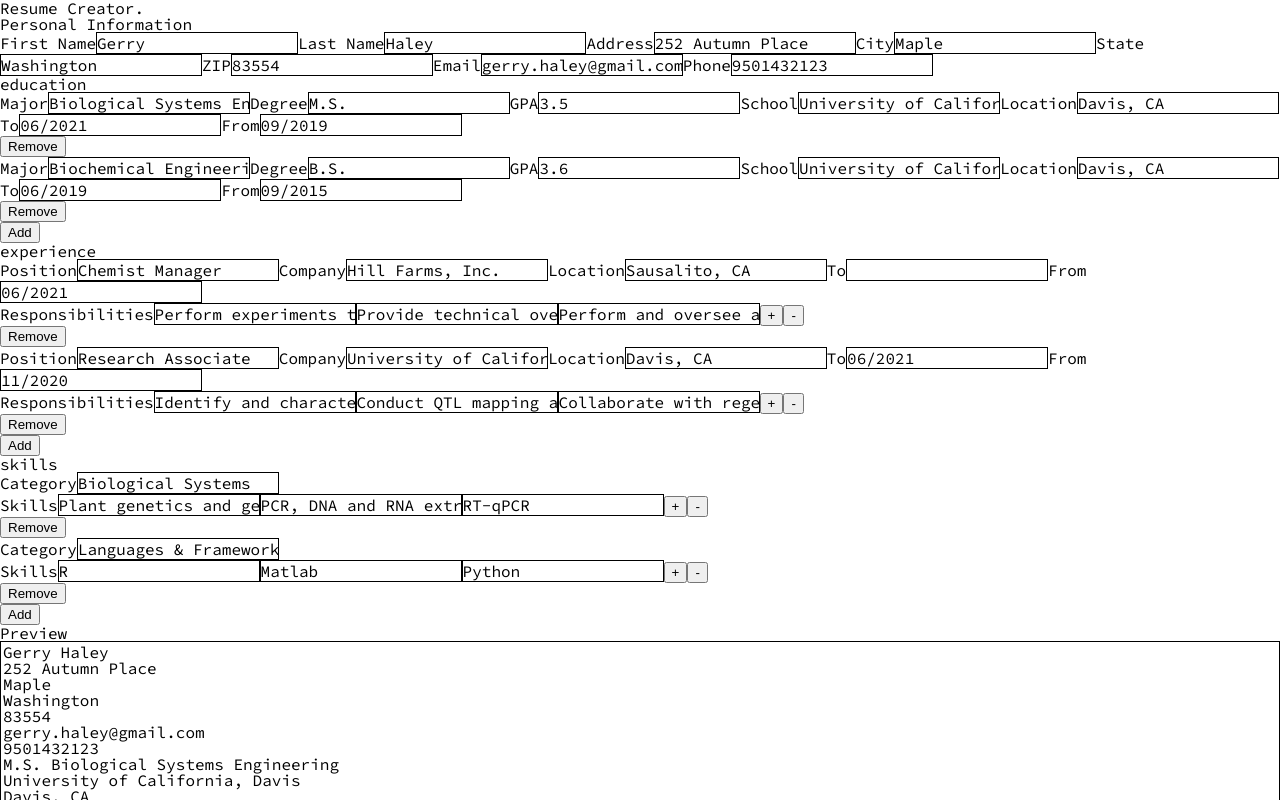
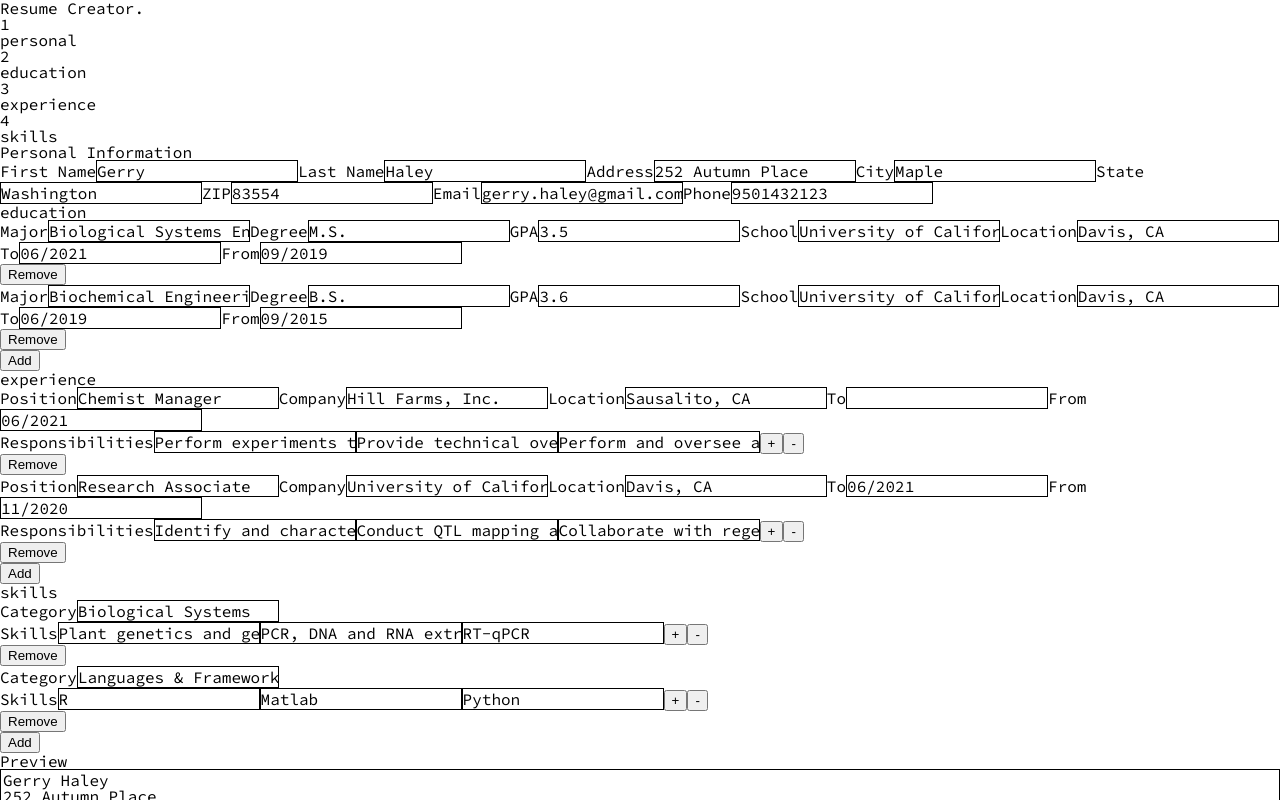
Before and after one commit to Datrinon/cv-maker, a React (Create React App) app: page / in a window 1280 px wide. Shown: the top 800 px of the page. Built offline with nearby package versions, Linux system fonts and the light colour scheme.

Commit message:
Add ProgressBar base
The ProgressBar highlights the section the user is on as they progress through the resume.

```diff
--- a/src/components/App.js
+++ b/src/components/App.js
@@ -94,8 +94,9 @@ import _ from "lodash";
       },
 
     ]
-
-  }
+  },
+  get sections() { return Object.keys(this.resume); },
+  activeSection: null
 }
 
 class App extends Component {
@@ -114,7 +115,7 @@ class App extends Component {
         .bind(this);
     this.resumeMultiSectionListOnRemove = this.resumeMultiSectionListOnRemove
         .bind(this);
-
+    this.setActiveSection = this.setActiveSection.bind(this);
   }
 
   resumeOnChange(section, event) {
@@ -230,9 +231,13 @@ class App extends Component {
     });
   }
 
+  setActiveSection(section) {
+    this.setState({activeSection: section});
+  }
+
   // for debug purposes
   componentDidUpdate() {
-    console.log(this.state.resume.experience);
+    console.log(this.state.activeSection);
   }
 
   render() {
@@ -242,7 +247,7 @@ class App extends Component {
           <h1 className="logo">Resume Creator.</h1>
         </header>
         <section className="app-section">
-          <ProgressBar />
+          <ProgressBar activeSection={this.state.activeSection} sections={this.state.sections} />
           <Form resume={this.state.resume}
             onChange={this.resumeOnChange}
             onMultiChange={this.resumeMultiSectionOnChange}
@@ -251,6 +256,7 @@ class App extends Component {
             onMultiListRemove={this.resumeMultiSectionListOnRemove}
             onSubsectionAdd={this.resumeOnSubsectionAdd}
             onSubsectionRemove={this.resumeOnSubsectionRemove}
+            setActiveSection={this.setActiveSection}
           />
           <PreviewPane resume={this.state.resume}/>
           <Navigation />
--- a/src/components/Form.js
+++ b/src/components/Form.js
@@ -56,7 +56,7 @@ const FormSectionHeader = (props) => {
  * {minlength: 0}.
  * @returns {JSXElement}
  */
-const Input = ({forValue, labelText, type, onChange, value, ...others}) => {
+const Input = ({forValue, labelText, type, onChange, onFocus, value, ...others}) => {
 
   forValue = toHyphenCase(labelText);
 
@@ -65,7 +65,7 @@ const Input = ({forValue, labelText, type, onChange, value, ...others}) => {
   return (
     <label htmlFor={forValue}>
       <span>{labelText}</span>
-      <input id={forValue} name={nameValue} type={type}
+      <input id={forValue} name={nameValue} type={type} onFocus={onFocus}
       onChange={onChange} value={value} required={true} {...others}/>
     </label>
   );
@@ -85,7 +85,7 @@ const Input = ({forValue, labelText, type, onChange, value, ...others}) => {
  * {minlength: 0}.
  * @returns {JSXElement}
  */
-const ListInput = ({forValue, labelText, onChange, onAdd, onRemove, values, ...others}) => {
+const ListInput = ({forValue, labelText, onFocus, onChange, onAdd, onRemove, values, ...others}) => {
 
   forValue = toHyphenCase(labelText);
 
@@ -96,6 +96,7 @@ const ListInput = ({forValue, labelText, onChange, onAdd, onRemove, values, ...o
       name={toCamelCase(labelText)}
       type={"text"}
       value={value}
+      onFocus={onFocus}
       onChange={onChange.bind(null, index)}
       required={false}
       {...others}
@@ -124,6 +125,7 @@ const inputToElement = (array, props) => {
       labelText={elem.label}
       type={elem.type}
       onChange={props.onChange}
+      onFocus={props.onFocus}
       value={props["data"][toCamelCase(elem.label)]}
       {...elem.other}
     />;
@@ -151,6 +153,7 @@ const inputToElement = (array, props) => {
           key={key}
           forValue={elem.label}
           labelText={elem.label}
+          onFocus={props.onFocus}
           onChange={props.onSubsectionListChange.bind(null, index)}
           onAdd={props.onSubsectionListAdd.bind(null, index)}
           onRemove={props.onSubsectionListRemove.bind(null, index)}
@@ -164,6 +167,7 @@ const inputToElement = (array, props) => {
           labelText={elem.label}
           type={elem.type}
           onChange={props.onChange.bind(null, index)}
+          onFocus={props.onFocus}
           value={props["data"][index][toCamelCase(elem.label)]}
           {...elem.other}
         />;
@@ -176,6 +180,7 @@ const inputToElement = (array, props) => {
       if (props.data.length <= 1) { return null; }
       return (
         <button
+        type="button"
         onClick={props.onSubsectionRemove.bind(null, props.section, index)}>
           Remove
         </button>
@@ -307,6 +312,9 @@ class Form extends Component{
     }
   }
 
+  componentDidMount() {
+  }
+
   render() {
     return (
       <form className="form">
@@ -314,14 +322,22 @@ class Form extends Component{
           data={this.props.resume.personal}
           section={"personal"}
           onChange={this.props.onChange.bind(null, "personal")}
+          onFocus={this.props.setActiveSection.bind(null, "personal")}
         />
         <SectionWithSubsections
           section={this.educationSection.title}
           template={this.educationSection.template}
           data={this.props.resume.education}
-          onChange={this.props.onMultiChange.bind(null, "education")}
+          onChange={this
+            .props
+            .onMultiChange
+            .bind(null, this.educationSection.title)}
           onSubsectionAdd={this.props.onSubsectionAdd}
           onSubsectionRemove={this.props.onSubsectionRemove}
+          onFocus={this
+            .props
+            .setActiveSection
+            .bind(null, this.educationSection.title)}
         />
         <SectionWithSubsections
           section={this.experienceSection.title}
@@ -344,6 +360,10 @@ class Form extends Component{
           onSubsectionListRemove={this
             .props
             .onMultiListRemove
+            .bind(null, this.experienceSection.title)}
+          onFocus={this
+            .props
+            .setActiveSection
             .bind(null, this.experienceSection.title)}
         />
         <SectionWithSubsections
@@ -368,6 +388,10 @@ class Form extends Component{
             .props
             .onMultiListRemove
             .bind(null, this.skillsSection.title)}
+          onFocus={this
+            .props
+            .setActiveSection
+            .bind(null, this.skillsSection.title)}
         />
 
       </form>
--- a/src/components/PreviewPane.js
+++ b/src/components/PreviewPane.js
@@ -30,7 +30,7 @@ class PreviewPane extends Component {
         <section className="education">
           {education.map(degree => {
             return (
-              <div className="degree">
+              <div className="degree" key={JSON.stringify(degree)}>
                 <p>{degree.degree} {degree.major}</p>
                 <p>{degree.school}</p>
                 <p>{degree.location}</p>
@@ -43,12 +43,12 @@ class PreviewPane extends Component {
         <section className="experience">
           {experience.map(job => {
               return (
-                <div className="job">
+                <div className="job" key={JSON.stringify(job)}>
                   <p>{job.position} - {job.company}</p>
                   <p>{job.location}</p>
                   <p>{job.from} - {job.to}</p>
                   <ul>
-                  {job.responsibilities.map(note => <li>{note}</li>)}
+                  {job.responsibilities.map((note, index) => <li key={index}>{note}</li>)}
                   </ul>
                 </div>
               );
@@ -57,10 +57,10 @@ class PreviewPane extends Component {
         <section className="skills">
           {skills.map(skillTree => {
             return (
-              <div className="skill">
+              <div className="skill" key={skillTree.category}>
                 <h2>{skillTree.category}</h2>
                 <ul>
-                  {skillTree.skills.map(skill => <li>{skill}</li>)}
+                  {skillTree.skills.map((skill, index) => <li key={index}>{skill}</li>)}
                 </ul>
               </div>
             );
--- a/src/components/ProgressBar.js
+++ b/src/components/ProgressBar.js
@@ -2,8 +2,24 @@ import { Component } from "react";
 
 class ProgressBar extends Component{
   render() {
+
+    const sections = this.props.sections.map((section, index) => {
+      const isActive =  (this.props.activeSection === section) ? "active" : "";
+      return (
+        <div
+        key={index + "-" + section}
+        className={"section " + isActive}
+        >
+          <span className="index">{index + 1}</span>
+          <p className="name">{section}</p>
+        </div>
+      )
+    });
+
     return (
-    <div className="progress-bar"></div>
+    <div className="progress-bar">
+      {sections}
+    </div>
     );
   }
 }
--- a/src/styles/PreviewPane.css
+++ b/src/styles/PreviewPane.css
@@ -2,3 +2,7 @@
   border: 1px solid black;
   padding: 2px
 }
+
+.section.active {
+  border: 1px solid black;
+}
```
